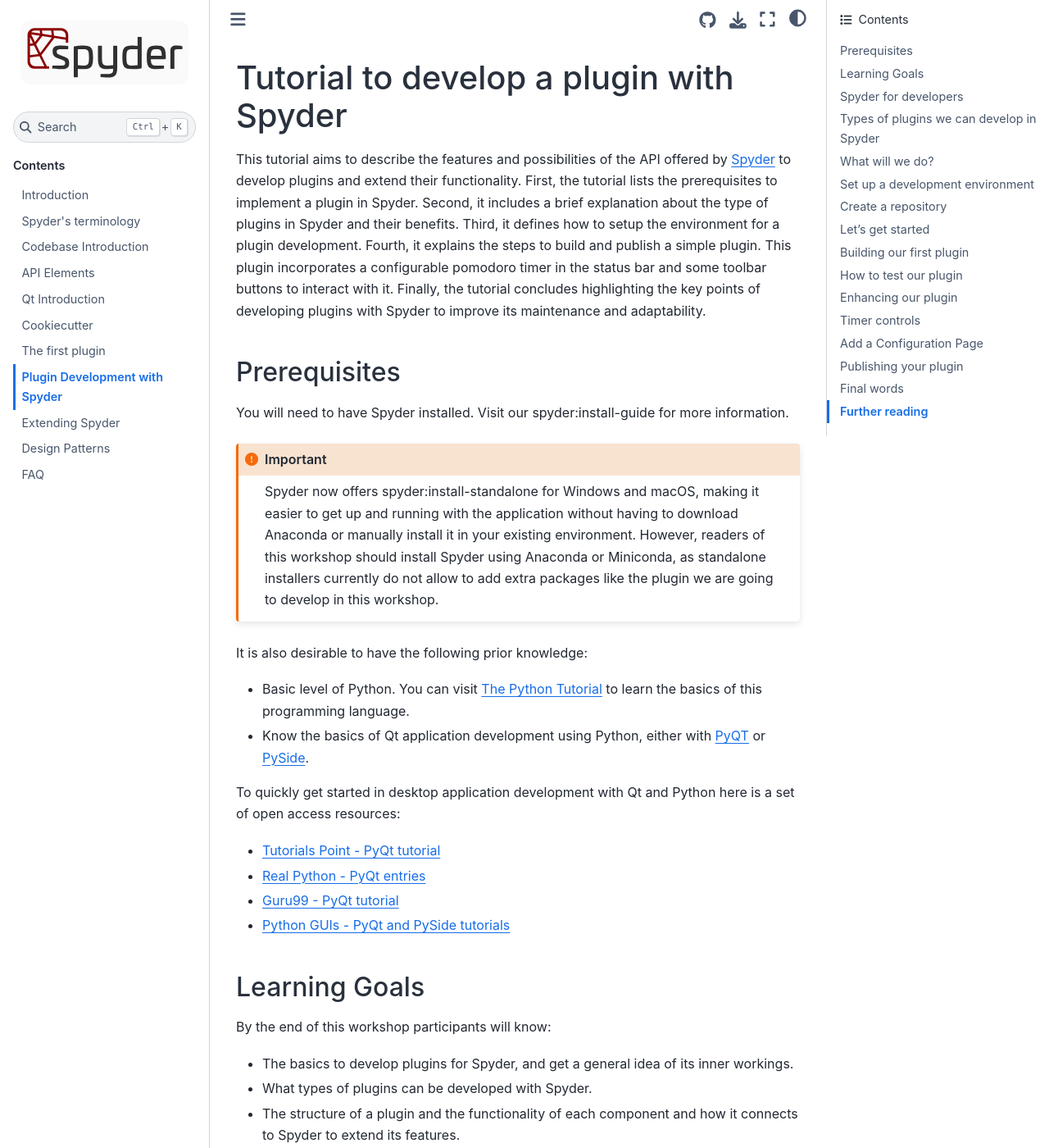
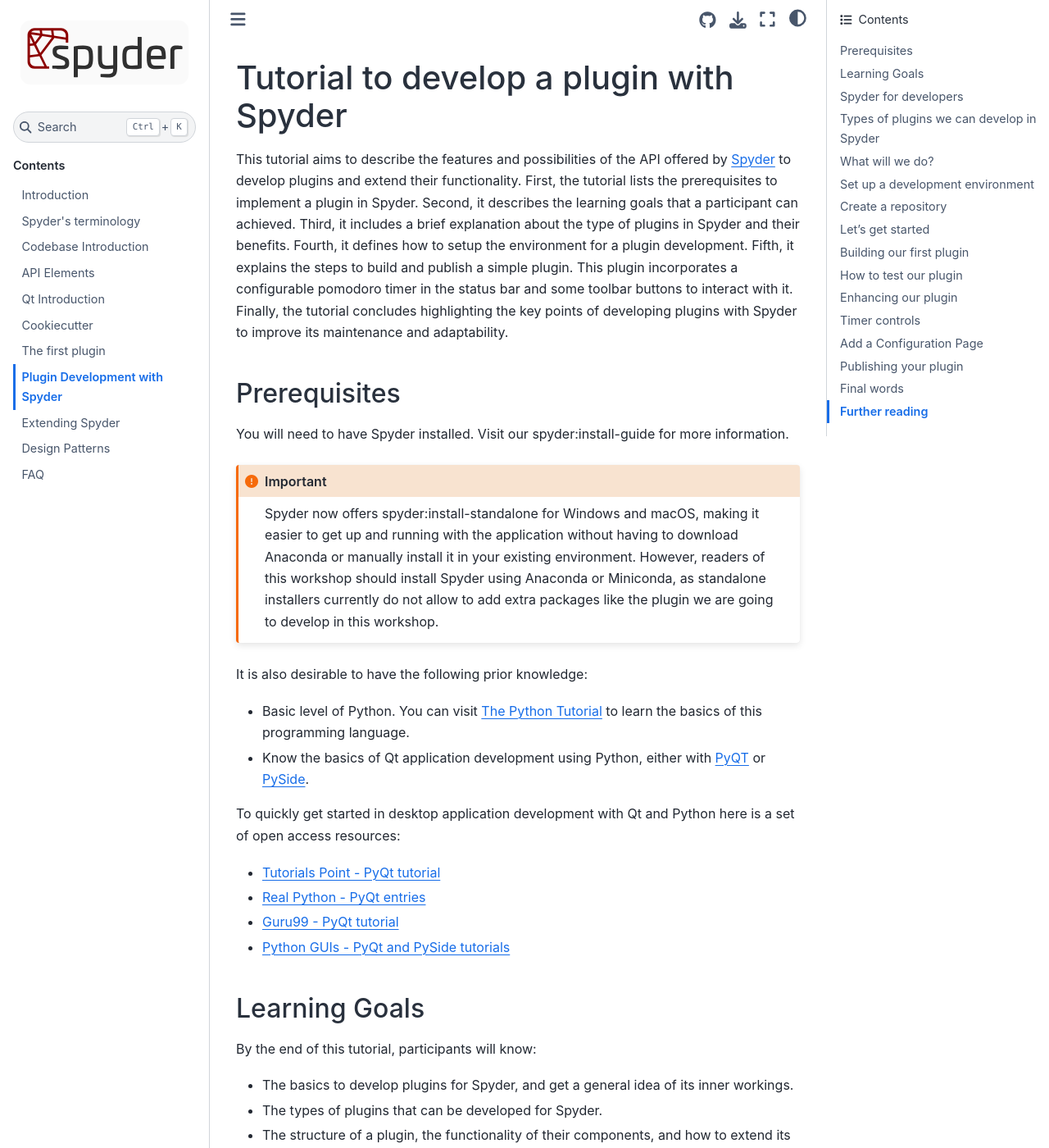
Before and after one commit to spyder-ide/spyder-api-docs, a Sphinx documentation site: the page built from docs/plugin_development.rst, in a window 1280 px wide and 1400 px high. Shown: the whole window at 82% size. Built offline with Sphinx 7.4.7 and the Sphinx Book theme 1.1.4, drawn with Linux system fonts in a browser that asks for light colours; some of the changed text lies outside the part shown.

Commit message:
Adjustment of learning goals.

```diff
--- a/docs/plugin_development.rst
+++ b/docs/plugin_development.rst
@@ -2,7 +2,7 @@
 Tutorial to develop a plugin with Spyder
 ########################################
 
-This tutorial aims to describe the features and possibilities of the API offered by `Spyder`_ to develop plugins and extend their functionality. First, the tutorial lists the prerequisites to implement a plugin in Spyder. Second, it includes a brief explanation about the type of plugins in Spyder and their benefits. Third, it defines how to setup the environment for a plugin development. Fourth, it explains the steps to build and publish a simple plugin. This plugin incorporates a configurable pomodoro timer in the status bar and some toolbar buttons to interact with it. Finally, the tutorial concludes highlighting the key points of developing plugins with Spyder to improve its maintenance and adaptability.
+This tutorial aims to describe the features and possibilities of the API offered by `Spyder`_ to develop plugins and extend their functionality. First, the tutorial lists the prerequisites to implement a plugin in Spyder. Second, it describes the learning goals that a participant can achieved. Third, it includes a brief explanation about the type of plugins in Spyder and their benefits. Fourth, it defines how to setup the environment for a plugin development. Fifth, it explains the steps to build and publish a simple plugin. This plugin incorporates a configurable pomodoro timer in the status bar and some toolbar buttons to interact with it. Finally, the tutorial concludes highlighting the key points of developing plugins with Spyder to improve its maintenance and adaptability.
 
 .. _Spyder: https://www.spyder-ide.org
 
@@ -41,13 +41,12 @@
 Learning Goals
 ==============
 
-By the end of this workshop participants will know:
+By the end of this tutorial, participants will know:
 
 * The basics to develop plugins for Spyder, and get a general idea of its inner workings.
-* What types of plugins can be developed with Spyder.
-* The structure of a plugin and the functionality of each component and how it connects to Spyder to extend its features.
-* How to package and publish our plugin so that it can be easily installed and used by others.
-
+* The types of plugins that can be developed for Spyder.
+* The structure of a plugin, the functionality of their components, and how to extend its features.
+* The way to package and publish a plugin so that it can be installed and used by others.
 
 
 =====================
```
